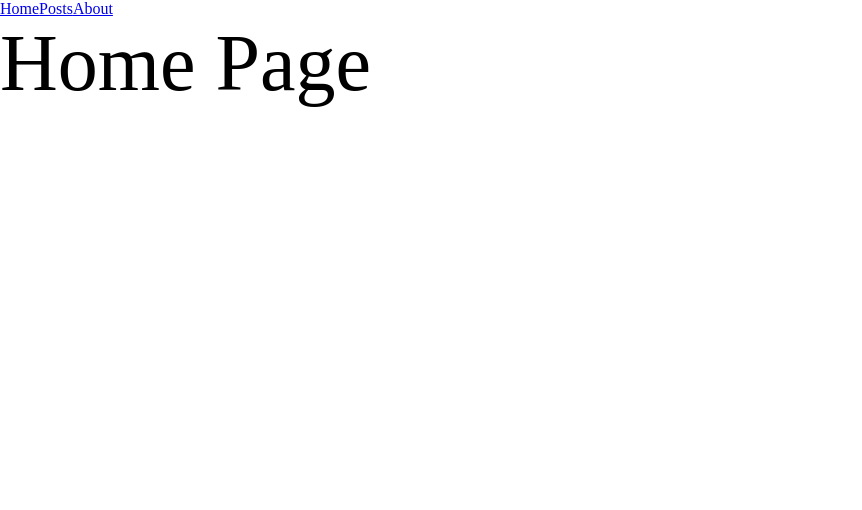
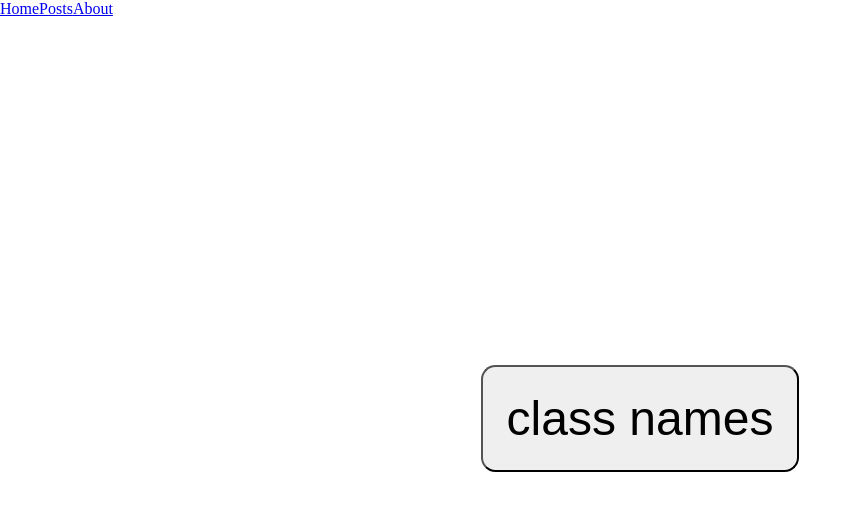
Before and after one commit to akhlivnoy/react-boilerplate, a React (Vite) app: page / in a window 1280 px wide. Shown: the top 510 px of the page, without its empty margins (0-862 px from the left). Built offline with nearby package versions, Linux system fonts and the light colour scheme.

Commit message:
lodash & plugin-css-modules

```diff
--- a/src/app/pages/Home/Home.module.scss
+++ b/src/app/pages/Home/Home.module.scss
@@ -1,3 +1,18 @@
-.title {
-  font-size: 5rem;
+.container {
+  height: 100vh;
+  display: flex;
+  justify-content: center;
+  align-items: center;
 }
+
+.button {
+  padding: 0.5em;
+  border-radius: 0.3em;
+
+  font-size: 3rem;
+}
+
+.active {
+  text-decoration: underline;
+  font-weight: 700;
+}
--- a/src/app/pages/Home/Home.tsx
+++ b/src/app/pages/Home/Home.tsx
@@ -1,7 +1,24 @@
+import { useState } from 'react';
+
+import { classNames } from '#utils/classNames';
+
 import styles from './Home.module.scss';
 
-export const HomePage: React.ComponentType = () => (
-  <div>
-    <p className={styles.title}>Home Page</p>
-  </div>
-);
+export const HomePage: React.ComponentType = () => {
+  const [isActive, setIsActive] = useState(false);
+
+  const handleActive = () => {
+    setIsActive(!isActive);
+  };
+
+  return (
+    <div className={styles.container}>
+      <button
+        className={classNames(styles.button, isActive && styles.active)}
+        onClick={handleActive}
+      >
+        class names
+      </button>
+    </div>
+  );
+};
--- /dev/null
+++ b/src/app/types/classNamesArgs.ts
@@ -0,0 +1 @@
+export type classNamesArgs = ReadonlyArray<string | boolean | Record<string, boolean>>;
--- /dev/null
+++ b/src/app/types/nullable.ts
@@ -0,0 +1 @@
+export type Nullable<T> = T | null;
--- /dev/null
+++ b/src/app/utils/classNames.ts
@@ -0,0 +1,34 @@
+import _ from 'lodash';
+
+import { classNamesArgs } from '#types/classNamesArgs';
+
+export const classNames = (...args: classNamesArgs) => {
+  const classes: string[] = [];
+
+  _.map(args, argsItem => {
+    if (argsItem) {
+      switch (typeof argsItem) {
+        case 'string':
+          classes.push(argsItem);
+          break;
+        case 'object':
+          _(argsItem)
+            .entries()
+            .map(prop => {
+              if (prop[1]) {
+                classes.push(prop[0]);
+              }
+
+              return null;
+            });
+          break;
+        default:
+          break;
+      }
+    }
+
+    return null;
+  });
+
+  return classes.join(' ');
+};
--- a/vite.config.ts
+++ b/vite.config.ts
@@ -2,8 +2,16 @@ import react from '@vitejs/plugin-react';
 import path from 'path';
 import { defineConfig } from 'vite';
 
+type ViteConfig = {
+  mode: string;
+  command: string;
+};
+
 // https://vitejs.dev/config/
-export default defineConfig({
+export default (args: ViteConfig) => {
+  const generateScopedName = args.mode === 'production' ? '[hash:base64:3]' : '[local]_[hash:base64:3]';
+
+  return defineConfig({
     plugins: [
       react({
         babel: {
@@ -32,4 +40,11 @@ export default defineConfig({
         '#utils': path.resolve(__dirname, './src/app/utils'),
       },
     },
+    css: {
+      modules: {
+        localsConvention: 'camelCaseOnly',
+        generateScopedName,
+      },
+    },
   });
+};
```
Also changed, not shown: package.json (+6 -2 lines), tsconfig.json (+9 -1 lines), .eslintrc.json, 1 other file (tests, documents, lock files or other folders). Lines whose indentation alone changed are shown as unchanged.
